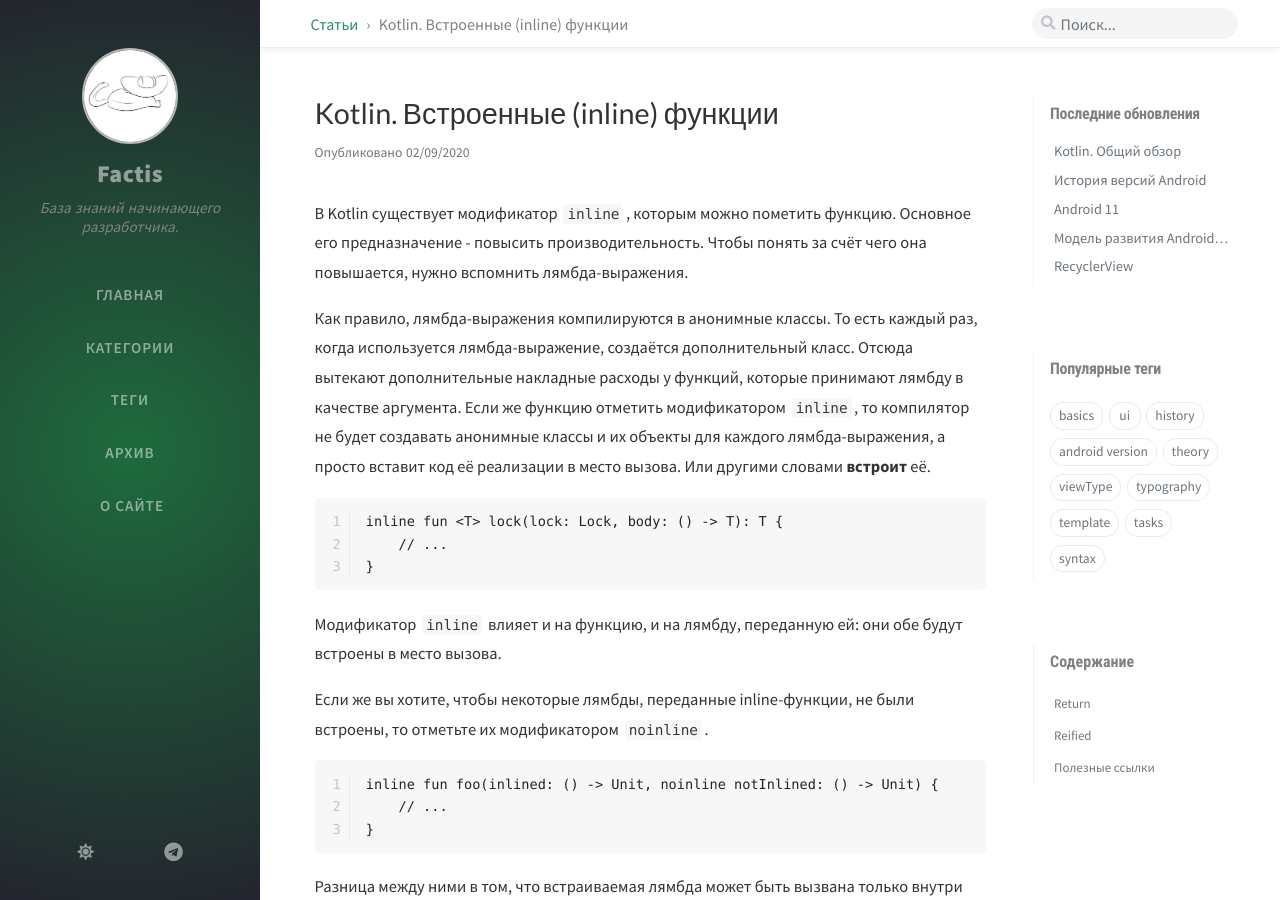
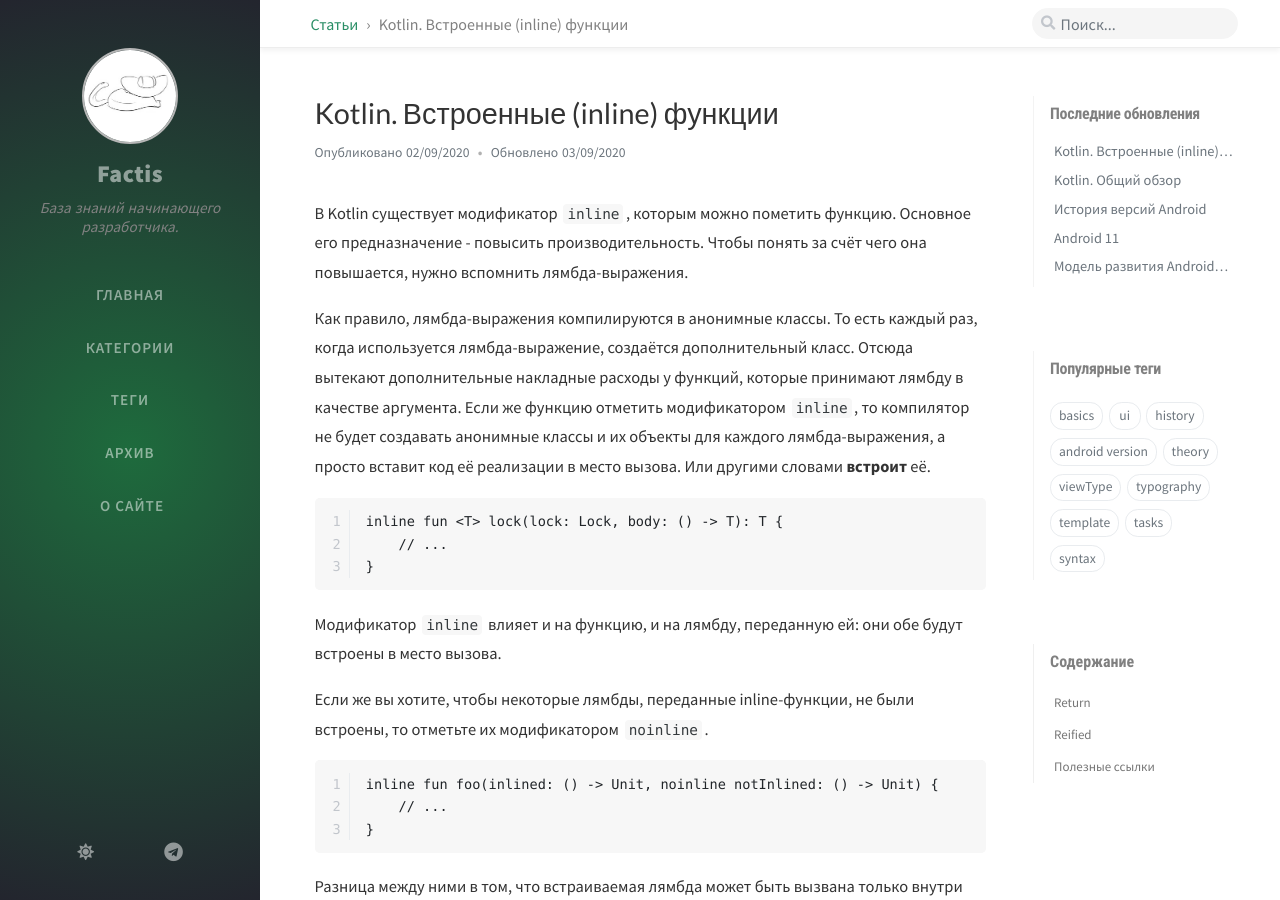
Before and after one commit to Bimlibik/bimlibik.github.io, a Jekyll site: the page built from _posts/kotlin/2020-09-02-kotlin-inline-functions.md, in a window 1280 px wide and 900 px high. Built offline with Jekyll 4.4.1, drawn with Linux system fonts in a browser that asks for light colours; nearby versions of some CDN libraries; comment, search, counter and statistics services are not loaded.

Commit message:
Updated lastmod.

```diff
--- a/_data/updates.yml
+++ b/_data/updates.yml
@@ -1,3 +1,6 @@
+-
+  filename: 'kotlin-inline-functions'
+  lastmod: '2020-09-03 17:07:00 +0800'
 -
   filename: 'recycler-view'
   lastmod: '2020-07-15 20:51:00 +0800'
```
